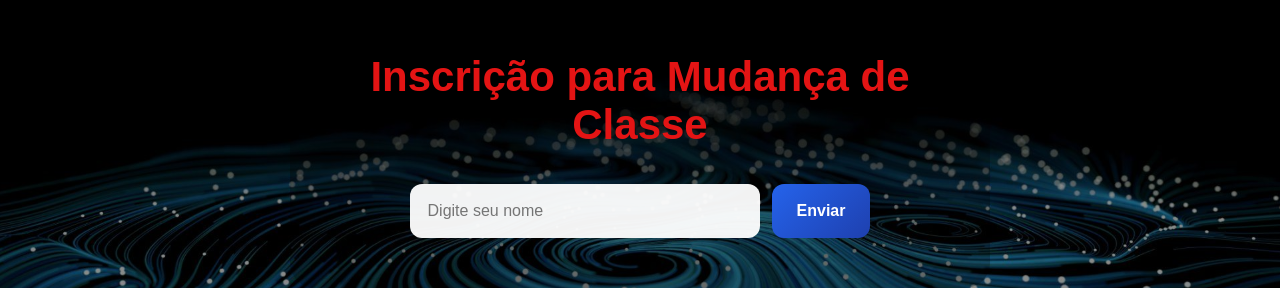
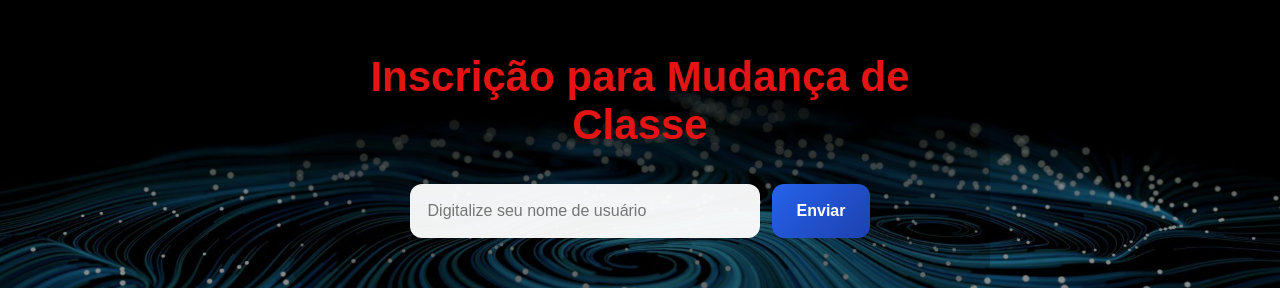
Before and after one commit to lucyforeverr/Sauda-es, a website: page public/index.html in a window 1280 px wide. Shown: the part 255-543 px from the top of the page. Drawn offline with Linux system fonts and the light colour scheme.

Commit message:
Correção realizada na branch hotflix

```diff
--- a/public/index.html
+++ b/public/index.html
@@ -20,7 +20,7 @@
             <input
                 type="text"
                 id="nome"
-                placeholder="Digite seu nome"
+                placeholder="Digitalize seu nome de usuário"
             >
 
             <button onclick="enviarNome()">
```
